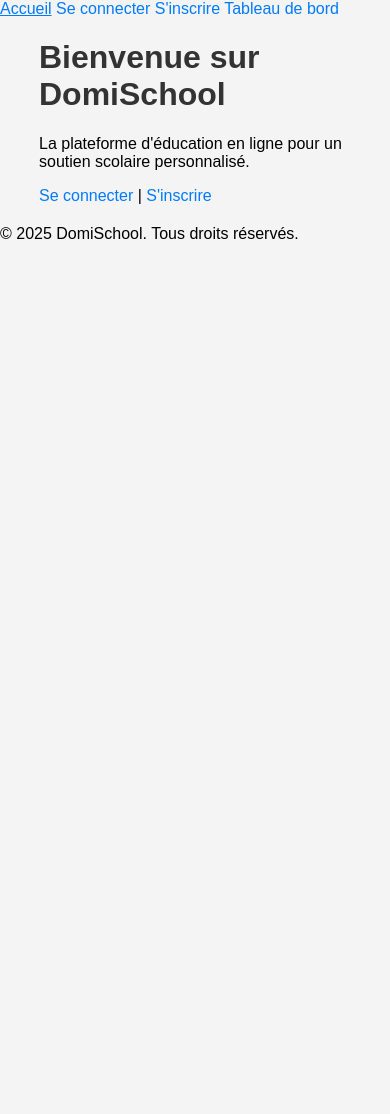
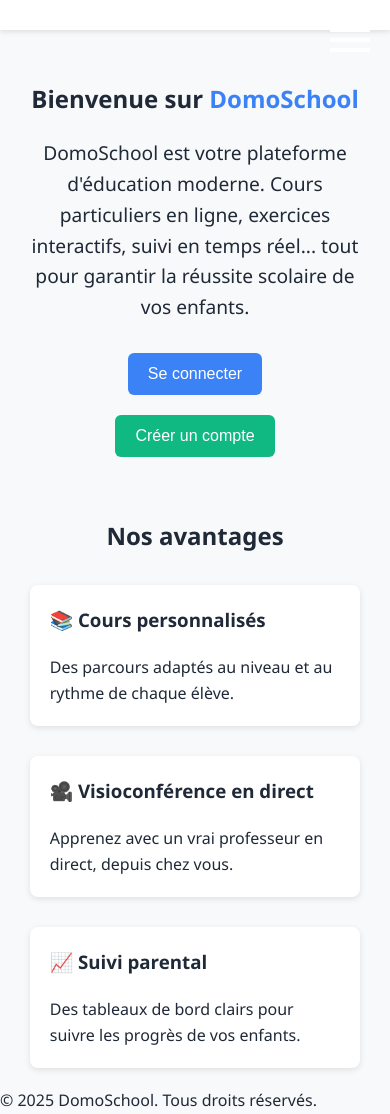
Before and after one commit to nathan-potier/DomoSchool, a PHP site: page /index.php in a window 390 px wide. Before the commit the page ends 239 px from the top, so only its background shows below. Run offline with PHP 8.4, Linux system fonts and the light colour scheme.

Commit message:
Ajout d'un bouton bruger

```diff
--- a/assets/css/style.css
+++ b/assets/css/style.css
@@ -1,52 +1,184 @@
-body {
-  font-family: Arial, sans-serif;
+/* Reset de base */
+* {
   margin: 0;
   padding: 0;
-  background-color: #f4f4f4;
+  box-sizing: border-box;
 }
 
-.container {
-  width: 80%;
-  margin: 20px auto;
+/* Couleurs principales */
+:root {
+  --primary: #3b82f6;
+  --primary-hover: #2563eb;
+  --background: #f8f9fa;
+  --text: #1f2937;
+  --white: #ffffff;
+  --shadow: rgba(0, 0, 0, 0.1);
 }
 
-h1 {
-  color: #333;
+/* Corps de page */
+body {
+  font-family: 'Segoe UI', Tahoma, Geneva, Verdana, sans-serif;
+  background-color: var(--background);
+  color: var(--text);
+  line-height: 1.6;
 }
 
-a {
-  color: #007bff;
+/* Container central */
+.container {
+  width: 90%;
+  max-width: 1100px;
+  margin: 0 auto;
+  padding: 20px;
+}
+
+/* Header / Navbar */
+header {
+  background-color: var(--white);
+  box-shadow: 0 2px 5px var(--shadow);
+  padding: 15px 0;
+  margin-bottom: 30px;
+}
+
+nav {
+  display: flex;
+  justify-content: center;
+  gap: 30px;
+}
+
+nav a {
+  color: var(--text);
+  text-decoration: none;
+  font-weight: 500;
+  transition: color 0.2s ease;
+}
+
+nav a:hover {
+  color: var(--primary);
+}
+
+.boutonBurger {
+  position: fixed;
+  top: 20px;
+  right: 20px;
+  width: 40px;
+  height: 40px;
+  cursor: pointer;
+  z-index: 25;
+  display: none; /* masqué par défaut */
+}
+
+.boutonBurger span {
+  position: absolute;
+  width: 100%;
+  height: 4px;
+  background-color: #fff;
+  transition: 0.5s;
+}
+
+.span1 { top: 8px; }
+.span2 { top: 18px; }
+.span3 { top: 28px; }
+
+.span1Open {
+  transform: rotate(-45deg);
+  top: 16px;
+}
+.span2Open {
+  display: none;
+}
+.span3Open {
+  transform: rotate(45deg);
+  top: 16px;
+}
+
+.menuBurger {
+  position: fixed;
+  top: 0;
+  left: -100vw;
+  width: 100vw;
+  height: 100vh;
+  background-color: #192a56;
+  transition: 0.5s;
+  z-index: 20;
+  display: flex;
+  flex-direction: column;
+  justify-content: center;
+  align-items: center;
+}
+
+.menuBurgerOpen {
+  left: 0;
+}
+
+.menuBurger a {
+  color: #fff;
+  margin: 20px;
+  font-size: 1.5em;
   text-decoration: none;
 }
 
-a:hover {
-  text-decoration: underline;
+@media screen and (max-width: 768px) {
+  nav {
+      display: none; /* masqué sur mobile */
+  }
+
+  .boutonBurger {
+      display: block;
+  }
 }
 
-form {
-  background: #fff;
-  padding: 20px;
-  border-radius: 5px;
-  box-shadow: 0 2px 4px rgba(0, 0, 0, 0.1);
+
+/* Titres */
+h1, h2, h3 {
+  margin-bottom: 20px;
+  font-weight: 600;
 }
 
-input[type="text"], input[type="email"], input[type="password"] {
+/* Formulaires */
+form {
+  background: var(--white);
+  padding: 25px;
+  border-radius: 8px;
+  box-shadow: 0 4px 8px var(--shadow);
+  margin-bottom: 30px;
+}
+
+input[type="text"],
+input[type="email"],
+input[type="password"],
+select,
+textarea {
   width: 100%;
-  padding: 10px;
-  margin: 10px 0;
+  padding: 12px;
+  margin: 12px 0;
   border: 1px solid #ccc;
-  border-radius: 4px;
+  border-radius: 6px;
+  font-size: 1rem;
 }
 
 button {
-  background-color: #007bff;
-  color: white;
-  padding: 10px 15px;
+  background-color: var(--primary);
+  color: var(--white);
+  padding: 12px 20px;
   border: none;
-  border-radius: 4px;
+  border-radius: 6px;
+  font-size: 1rem;
   cursor: pointer;
+  transition: background-color 0.2s ease;
 }
 
 button:hover {
-  background-color: #0056b3;
+  background-color: var(--primary-hover);
 }
+
+/* Responsive */
+@media (max-width: 768px) {
+  nav {
+    flex-direction: column;
+    gap: 15px;
+  }
+
+  .container {
+    width: 95%;
+  }
+}
--- /dev/null
+++ b/assets/js/menuBurger.js
@@ -0,0 +1,18 @@
+document.addEventListener("DOMContentLoaded", () => {
+    const boutonBurger = document.querySelector('.boutonBurger');
+    const menuBurger = document.querySelector('.menuBurger');
+    const span1 = document.querySelector('.span1');
+    const span2 = document.querySelector('.span2');
+    const span3 = document.querySelector('.span3');
+    const elts = document.querySelectorAll('.menuBurger a');
+
+    function toggleMenu() {
+        menuBurger.classList.toggle('menuBurgerOpen');
+        span1.classList.toggle('span1Open');
+        span2.classList.toggle('span2Open');
+        span3.classList.toggle('span3Open');
+    }
+
+    boutonBurger.addEventListener('click', toggleMenu);
+    elts.forEach(elt => elt.addEventListener('click', toggleMenu));
+});
--- a/includes/footer.php
+++ b/includes/footer.php
@@ -1,5 +1,5 @@
 <footer>
-        <p>&copy; 2025 DomiSchool. Tous droits réservés.</p>
+        <p>&copy; 2025 DomoSchool. Tous droits réservés.</p>
     </footer>
     <script src="assets/js/main.js"></script>
 </body>
--- a/includes/header.php
+++ b/includes/header.php
@@ -5,13 +5,19 @@
     <meta name="viewport" content="width=device-width, initial-scale=1.0">
     <title>DomiSchool</title>
     <link rel="stylesheet" href="assets/css/style.css">
+    <script src="assets/js/menuBurger.js" defer></script>
 </head>
 <body>
     <header>
-        <nav>
-            <a href="index.php">Accueil</a>
-            <a href="login.php">Se connecter</a>
-            <a href="register.php">S'inscrire</a>
-            <a href="dashboard.php">Tableau de bord</a>
+        <div class="boutonBurger">
+            <span class="span1"></span>
+            <span class="span2"></span>
+            <span class="span3"></span>
+        </div>
+        <nav class="menuBurger">
+            <a href="index.php" class="elt">Accueil</a>
+            <a href="login.php" class="elt">Se connecter</a>
+            <a href="register.php" class="elt">S'inscrire</a>
+            <a href="dashboard.php" class="elt">Tableau de bord</a>
         </nav>
     </header>
--- a/index.php
+++ b/index.php
@@ -1,9 +1,37 @@
 <?php include('includes/header.php'); ?>
 
 <div class="container">
-    <h1>Bienvenue sur DomiSchool</h1>
-    <p>La plateforme d'éducation en ligne pour un soutien scolaire personnalisé.</p>
-    <a href="login.php">Se connecter</a> | <a href="register.php">S'inscrire</a>
+    <section style="text-align: center; margin-bottom: 50px;">
+        <h1>Bienvenue sur <span style="color: var(--primary);">DomoSchool</span></h1>
+        <p style="font-size: 1.2rem; max-width: 700px; margin: 20px auto;">
+            DomoSchool est votre plateforme d'éducation moderne. Cours particuliers en ligne, exercices interactifs,
+            suivi en temps réel... tout pour garantir la réussite scolaire de vos enfants.
+        </p>
+        <a href="login.php">
+            <button style="margin: 10px;">Se connecter</button>
+        </a>
+        <a href="register.php">
+            <button style="margin: 10px; background-color: #10b981;">Créer un compte</button>
+        </a>
+    </section>
+
+    <section>
+        <h2 style="text-align: center;">Nos avantages</h2>
+        <div style="display: flex; flex-wrap: wrap; justify-content: space-around; gap: 30px; margin-top: 30px;">
+            <div style="flex: 1 1 250px; background: white; padding: 20px; border-radius: 8px; box-shadow: 0 2px 6px var(--shadow);">
+                <h3>📚 Cours personnalisés</h3>
+                <p>Des parcours adaptés au niveau et au rythme de chaque élève.</p>
+            </div>
+            <div style="flex: 1 1 250px; background: white; padding: 20px; border-radius: 8px; box-shadow: 0 2px 6px var(--shadow);">
+                <h3>🎥 Visioconférence en direct</h3>
+                <p>Apprenez avec un vrai professeur en direct, depuis chez vous.</p>
+            </div>
+            <div style="flex: 1 1 250px; background: white; padding: 20px; border-radius: 8px; box-shadow: 0 2px 6px var(--shadow);">
+                <h3>📈 Suivi parental</h3>
+                <p>Des tableaux de bord clairs pour suivre les progrès de vos enfants.</p>
+            </div>
+        </div>
+    </section>
 </div>
 
 <?php include('includes/footer.php'); ?>
```
